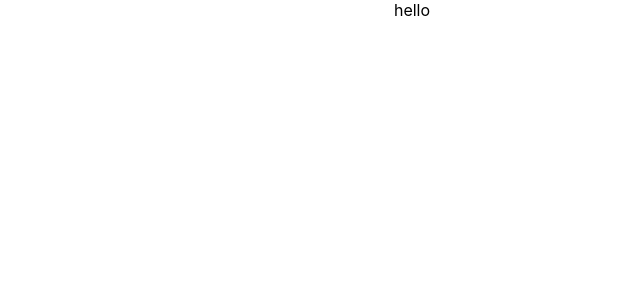
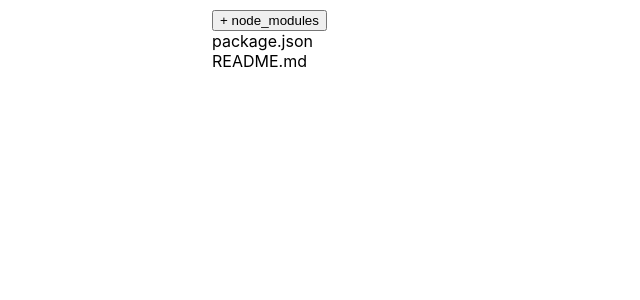
Before and after one commit to hassandiv/react-app, a React (Create React App) app: page / in a window 1280 px wide. Shown: the top 300 px of the page, without its empty margins (228-868 px from the left). Built offline with nearby package versions, Linux system fonts and the light colour scheme.

Commit message:
challenge two

```diff
--- a/src/App.css
+++ b/src/App.css
@@ -1,5 +1,5 @@
 .App {
-  text-align: center;
+  text-align: left;
   height: 100vh;
 }
 
@@ -55,3 +55,7 @@ input {
 button {
   margin-top: 10px;
 }
+.nested-directory {
+  width: 400px;
+  margin: 0 auto;
+}
--- a/src/challengeTwo/Folders.jsx
+++ b/src/challengeTwo/Folders.jsx
@@ -1,3 +1,5 @@
+import { useState } from "react";
+
 const Folders = () => {
   const files = {
     children: [
@@ -6,6 +8,29 @@ const Folders = () => {
         children: [
           {
             name: "express",
+            children: [
+              {
+                name: "UI",
+                children: [
+                  {
+                    name: "UI Tools Kit",
+                    children: [
+                      {
+                        name: "Parts",
+                      },
+                    ],
+                  },
+                ],
+              },
+            ],
+          },
+          {
+            name: "jest",
+            children: [
+              {
+                name: "UI",
+              },
+            ],
           },
         ],
       },
@@ -18,6 +43,33 @@ const Folders = () => {
     ],
   };
 
-  return "hello";
+  const NestedDirectories = ({ name, children }) => {
+    const [isExpanded, setIsExpnaded] = useState(false);
+    return (
+      <div>
+        {children ? (
+          <button onClick={() => setIsExpnaded(!isExpanded)}>
+            {"+ " + name}
+          </button>
+        ) : (
+          name
+        )}
+        {isExpanded &&
+          children?.map((entry, idx) => (
+            <NestedDirectories {...entry} key={idx} />
+          ))}
+      </div>
+    );
+  };
+
+  //{...entry} spreading entry over means we get name, children ...etc
+
+  return (
+    <div className="nested-directory">
+      {files.children.map((entry, idx) => (
+        <NestedDirectories {...entry} key={idx} />
+      ))}
+    </div>
+  );
 };
 export default Folders;
```
